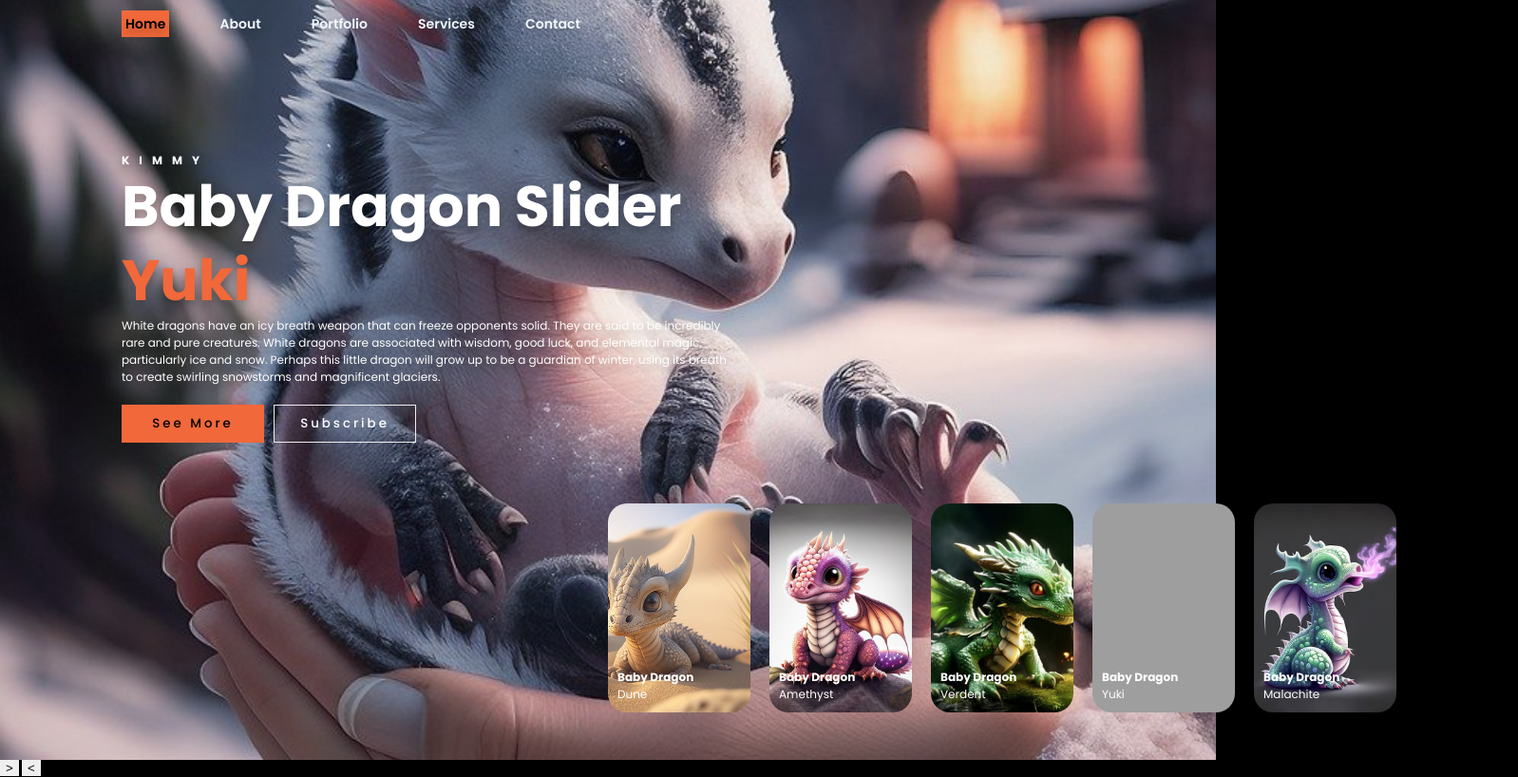
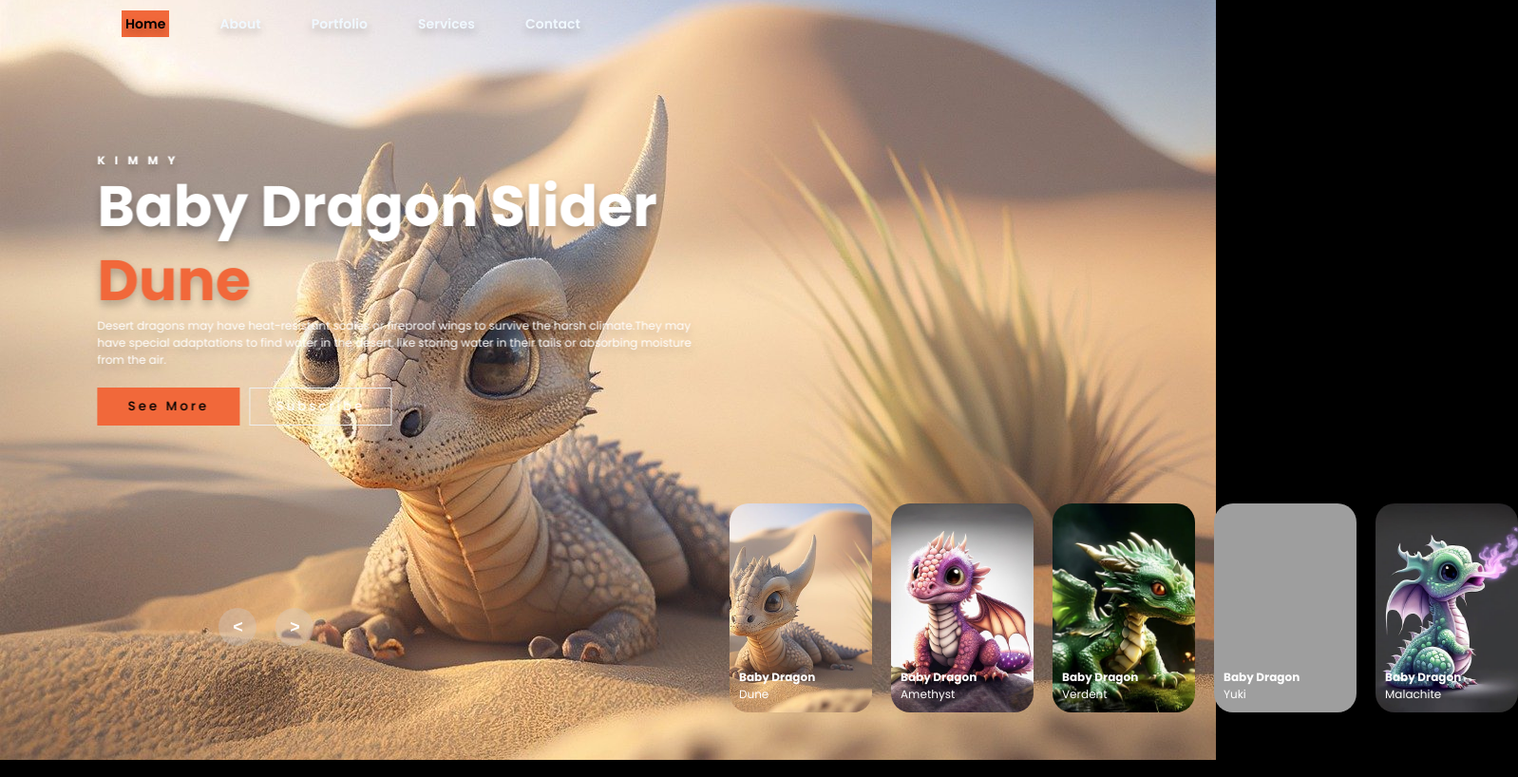
Before and after one commit to wanjikuKim-collab/image_slider, a plain HTML site: page index.html in a window 1280 px wide. Shown: the whole page at 95% size, 1598 px wide, since content can reach past the window. Drawn offline with Linux system fonts and the light colour scheme; grey boxes are pictures that could not be loaded.

Commit message:
Active item slider with content animation using css

```diff
--- a/index.html
+++ b/index.html
@@ -19,7 +19,7 @@
     </header>
 
     <!-- carousel -->
-    <div class="carousel">
+    <div class="carousel next">
       <div class="list">
         <div class="item">
           <img
@@ -196,8 +196,8 @@
 
     <!-- Arrows -->
     <div class="arrows">
+      <button id="prev"><</button>
       <button id="next">></button>
-      <button id="prev"><</button>
 
     </div>
 
--- a/style.css
+++ b/style.css
@@ -71,9 +71,9 @@ header{
     top: 20%;
     width: 1140px;
     max-width: 80%;
-    left: 50%;
+    left: 40%;
     /* animation for moving the text in the vertical axis tx ty */
-    transform: translate(-50%);
+    transform: translate(-40%);
     padding-right: 30%;
     text-shadow: 0 5px 10px #0004;
     box-sizing: border-box;
@@ -129,7 +129,7 @@ header{
 .thumbnail{
     position: absolute;
     bottom: 50px;
-    left: 50%;
+    left: 60%;
     width: max-content;
     z-index: 100;
     display: flex;
@@ -165,3 +165,77 @@ header{
 }
 
 /* arrows */
+.arrows{
+    position: absolute;
+    top: 80%;
+    right: 52%;
+    width: 600px;
+    max-width: 30%;
+    display: flex;
+    align-items: center;
+    gap: 20px;
+}
+
+.arrows button{
+    width: 40px;
+    height: 40px;
+    border-radius: 50%;
+    background-color: #d1cccc59;
+    color: white;
+    font-size: large;
+    font-weight: bold;
+    border: none;
+    transition: 0.5s;
+    cursor: pointer;
+    z-index: 10;
+}
+
+.arrows button:hover{
+    background-color: #fff;
+    color: #555;
+}
+
+
+/* make first item appear */
+.carousel .list .item:nth-child(1){
+    z-index: 1;
+}
+
+.carousel .list .item:nth-child(1) .creator,
+.carousel .list .item:nth-child(1) .title,
+.carousel .list .item:nth-child(1) .name,
+.carousel .list .item:nth-child(1) .description,
+.carousel .list .item:nth-child(1) .buttons{
+    transform: translateY( 50px);
+    filter: blur(20px);
+    opacity: 0;
+    animation: showContent 0.5s 1s linear 1 forwards;
+}
+
+
+@keyframes showContent{
+    to{
+        opacity: 1;
+        filter: blur(0);
+        transform: translateY(0);
+    }
+}
+
+.carousel .list .item:nth-child(1) .title{
+    animation-delay: 1.2s;
+}
+
+.carousel .list .item:nth-child(1) .name{
+    animation-delay: 1.4s;
+}
+
+.carousel .list .item:nth-child(1) .description{
+    animation-delay: 1.6s;
+}
+
+.carousel .list .item:nth-child(1) .buttons{
+    animation-delay: 1.8s;
+}
+
+
+/* effect on click of the next button */
```
